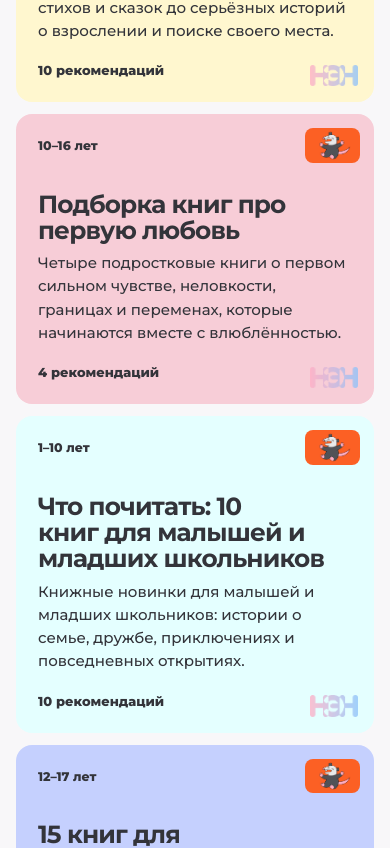
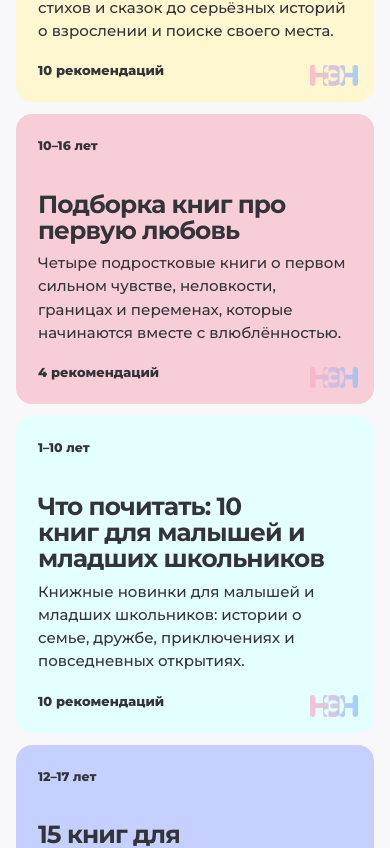
Before and after one commit to mdanina/nen_app, a React (Vite) app in the folder apps/books/: page / in a window 390 px wide. Shown: the part 1098-1946 px from the top of the page. Built offline with nearby package versions, Linux system fonts and the light colour scheme.

Commit message:
Remove NEN mascot from books service

```diff
--- a/apps/books/src/pages/BooksPage.tsx
+++ b/apps/books/src/pages/BooksPage.tsx
@@ -17,7 +17,7 @@ export function BooksPage({ books, favorites, toggleFavorite, navigate }: { book
   const result=useMemo(()=>searchBooks(books,filters),[books,filters]); const shown=result.exact.length ? result.exact : result.nearby; const active=filters.age!==null || filters.reading || filters.lengths.length || filters.genres.length || filters.themes.length || filters.publishers.length || filters.moods.length || filters.difficulty || filters.search;
   const update=(next:Filters)=>setFilters(next); const clear=()=>{setFilters(emptyFilters);setInput("");};
   const labels=[filters.age!==null?`${filters.age} лет`:"",filters.reading?({independent:"самостоятельно",together:"читаем вместе",both:"подойдёт и для самостоятельного, и для совместного чтения"}[filters.reading]):"",...filters.themes,...filters.genres,...filters.publishers,...filters.moods,...filters.lengths].filter(Boolean);
-  return <section className="catalog-page"><header className="catalog-header"><div className="catalog-header__intro"><p className="eyebrow">{books.length} книг в каталоге</p><h1>Каталог книг</h1><p>Ищите по названию, автору или теме. Фильтры применяются сразу и сохраняются в ссылке.</p></div><div className="catalog-header__brand" aria-hidden="true"><img className="catalog-header__brand-logo" src="/brand/nen-logo-display.png" alt=""/><img className="catalog-header__mascot" src="/brand/nen-mascot.png" alt=""/></div><div className="catalog-header__tools"><label className="search-field"><Icon name="search"/><span className="sr-only">Поиск книг</span><input value={input} onChange={(event)=>setInput(event.target.value)} placeholder="Например: перед сном или про дружбу"/>{input && <button onClick={()=>setInput("")} aria-label="Очистить поиск"><Icon name="close"/></button>}</label><div className="search-hints"><span>Попробуйте:</span>{["перед сном","дружба","животные"].map((q)=><button key={q} onClick={()=>setInput(q)}>{q}</button>)}</div>{labels.length>0&&<div className="active-filters" aria-label="Активные фильтры">{labels.map((label,index)=><span key={`${label}-${index}`}>{label}</span>)}<button onClick={clear}>Сбросить</button></div>}</div></header>
+  return <section className="catalog-page"><header className="catalog-header"><div className="catalog-header__intro"><p className="eyebrow">{books.length} книг в каталоге</p><h1>Каталог книг</h1><p>Ищите по названию, автору или теме. Фильтры применяются сразу и сохраняются в ссылке.</p></div><div className="catalog-header__brand" aria-hidden="true"><img className="catalog-header__brand-logo" src="/brand/nen-logo-display.png" alt=""/></div><div className="catalog-header__tools"><label className="search-field"><Icon name="search"/><span className="sr-only">Поиск книг</span><input value={input} onChange={(event)=>setInput(event.target.value)} placeholder="Например: перед сном или про дружбу"/>{input && <button onClick={()=>setInput("")} aria-label="Очистить поиск"><Icon name="close"/></button>}</label><div className="search-hints"><span>Попробуйте:</span>{["перед сном","дружба","животные"].map((q)=><button key={q} onClick={()=>setInput(q)}>{q}</button>)}</div>{labels.length>0&&<div className="active-filters" aria-label="Активные фильтры">{labels.map((label,index)=><span key={`${label}-${index}`}>{label}</span>)}<button onClick={clear}>Сбросить</button></div>}</div></header>
     <div className="catalog-shell"><aside className="desktop-filters"><BookFilters books={books} filters={filters} update={update} clear={clear}/></aside><div className="results"><div className="results-bar"><p aria-live="polite"><strong>{shown.length}</strong> {shown.length===1?"книга":shown.length<5?"книги":"книг"}</p><button className="filter-trigger" onClick={()=>setSheet(true)}><Icon name="filter"/>Фильтры{active&&<i/>}</button></div>{!result.exact.length&&<div className="nearby-notice" role="status"><strong>Ближайшие варианты</strong><p>{result.explanation}</p></div>}<div className="book-grid">{shown.slice(0,limit).map((ranked)=><BookCard key={ranked.book.id} book={ranked.book} ranked={!result.exact.length?ranked:undefined} favorite={favorites.includes(ranked.book.id)} toggleFavorite={()=>toggleFavorite(ranked.book.id)} navigate={navigate}/>)}</div>{shown.length>limit&&<button className="load-more" onClick={()=>setLimit((value)=>value+24)}>Показать ещё</button>}</div></div>
     {sheet&&<div className="sheet-backdrop" onMouseDown={(e)=>{if(e.target===e.currentTarget)setSheet(false)}}><div className="filter-sheet" role="dialog" aria-modal="true" aria-label="Фильтры каталога"><BookFilters books={books} filters={filters} update={update} clear={clear} close={()=>setSheet(false)}/></div></div>}
   </section>;
--- a/apps/books/src/pages/HomePage.tsx
+++ b/apps/books/src/pages/HomePage.tsx
@@ -8,6 +8,6 @@ export function HomePage({ books, favorites, toggleFavorite, navigate }: { books
   useSeo("Что почитать с детьми — рекомендации НЭН", "Книги для детей по возрасту, интересам и настроению ребёнка.", "/");
   const featured = books.filter((book) => book.featured).slice(0,4); const visible = featured.length ? featured : books.slice(0,4);
   return <><section className="home-hero"><div><p className="eyebrow">Рекомендации НЭН</p><h1>Что почитать <em>с детьми</em></h1><p className="lead">Подберём книги по возрасту, интересам и настроению ребёнка.</p><div className="hero-actions"><AppLink href="/recommend" navigate={navigate} className="primary-link">Подобрать книгу</AppLink><AppLink href="/books" navigate={navigate} className="secondary-link">Перейти в каталог</AppLink></div></div><div className="hero-note"><span>✦</span><strong>Почему рекомендуем</strong><p>Для каждой книги рассказываем, кому она может подойти и о чём можно поговорить после чтения.</p></div></section>
-    <section className="section"><header className="section-heading"><div><p className="eyebrow">Начать с готовой темы</p><h2>Подборки НЭН</h2></div><AppLink href="/collections" navigate={navigate}>Все подборки →</AppLink></header><div className="collection-grid">{collections.map((collection,index) => <AppLink key={collection.slug} href={`/collections/${collection.slug}`} navigate={navigate} className={`collection-tile tile-tone-${index % 4}`}><small>{collection.ageLabel}</small><h3>{collection.title}</h3><p>{collection.description}</p><span>{collection.bookIds.length} рекомендаций</span><img className="collection-tile__mascot" src="/brand/nen-mascot.png" alt="" aria-hidden="true"/><img className="collection-tile__logo" src="/brand/nen-logo.png" alt="" aria-hidden="true"/></AppLink>)}</div></section>
+    <section className="section"><header className="section-heading"><div><p className="eyebrow">Начать с готовой темы</p><h2>Подборки НЭН</h2></div><AppLink href="/collections" navigate={navigate}>Все подборки →</AppLink></header><div className="collection-grid">{collections.map((collection,index) => <AppLink key={collection.slug} href={`/collections/${collection.slug}`} navigate={navigate} className={`collection-tile tile-tone-${index % 4}`}><small>{collection.ageLabel}</small><h3>{collection.title}</h3><p>{collection.description}</p><span>{collection.bookIds.length} рекомендаций</span><img className="collection-tile__logo" src="/brand/nen-logo.png" alt="" aria-hidden="true"/></AppLink>)}</div></section>
     <section className="section section--white"><header className="section-heading"><div><p className="eyebrow">Выбор редакции</p><h2>Книги, с которых можно начать</h2></div><AppLink href="/books" navigate={navigate}>Весь каталог →</AppLink></header><div className="book-grid">{visible.map((book) => <BookCard key={book.id} book={book} favorite={favorites.includes(book.id)} toggleFavorite={() => toggleFavorite(book.id)} navigate={navigate} compact />)}</div></section></>;
 }
--- a/apps/books/src/styles.css
+++ b/apps/books/src/styles.css
@@ -976,37 +976,6 @@ footer span {
   white-space: nowrap;
 }
 
-.collection-tile > small {
-  padding-right: 88px;
-}
-
-.collection-tile__mascot {
-  position: absolute;
-  top: 16px;
-  right: 16px;
-  width: 68px;
-  height: auto;
-  border-radius: 10px;
-}
-
-.collection-tile:nth-child(4n + 2) .collection-tile__mascot {
-  top: 19px;
-  right: 18px;
-  width: 62px;
-}
-
-.collection-tile:nth-child(4n + 3) .collection-tile__mascot {
-  top: 14px;
-  right: 17px;
-  width: 65px;
-}
-
-.collection-tile:nth-child(4n + 4) .collection-tile__mascot {
-  top: 18px;
-  right: 15px;
-  width: 64px;
-}
-
 .collection-tile__logo {
   position: absolute;
   right: 18px;
@@ -1017,20 +986,6 @@ footer span {
 }
 
 @media (max-width: 420px) {
-  .collection-tile > small {
-    padding-right: 70px;
-  }
-
-  .collection-tile__mascot,
-  .collection-tile:nth-child(4n + 2) .collection-tile__mascot,
-  .collection-tile:nth-child(4n + 3) .collection-tile__mascot,
-  .collection-tile:nth-child(4n + 4) .collection-tile__mascot {
-    top: 14px;
-    right: 14px;
-    width: 55px;
-    border-radius: 8px;
-  }
-
   .collection-tile__logo {
     right: 16px;
     bottom: 16px;
@@ -1097,15 +1052,6 @@ footer span {
   background: rgb(255 255 255 / 0.9);
 }
 
-.catalog-header__mascot {
-  position: absolute;
-  inset: 0;
-  width: 100%;
-  height: 100%;
-  object-fit: contain;
-  object-position: center bottom;
-}
-
 .primary-link,
 .secondary-link,
 .primary-button,
```
Also changed, not shown: apps/books/src/pages/CollectionsPage.tsx (+1 -1 lines), apps/books/public/brand/nen-mascot.png (deleted).
